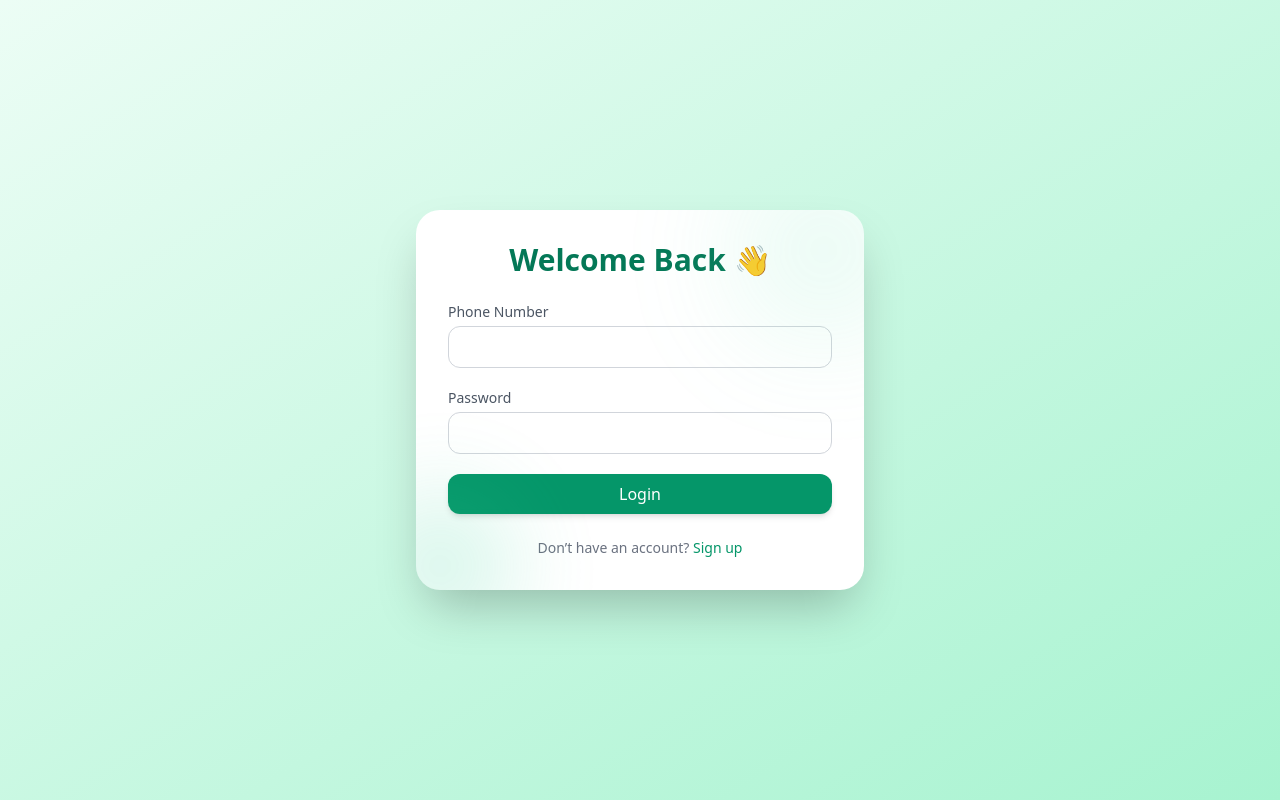
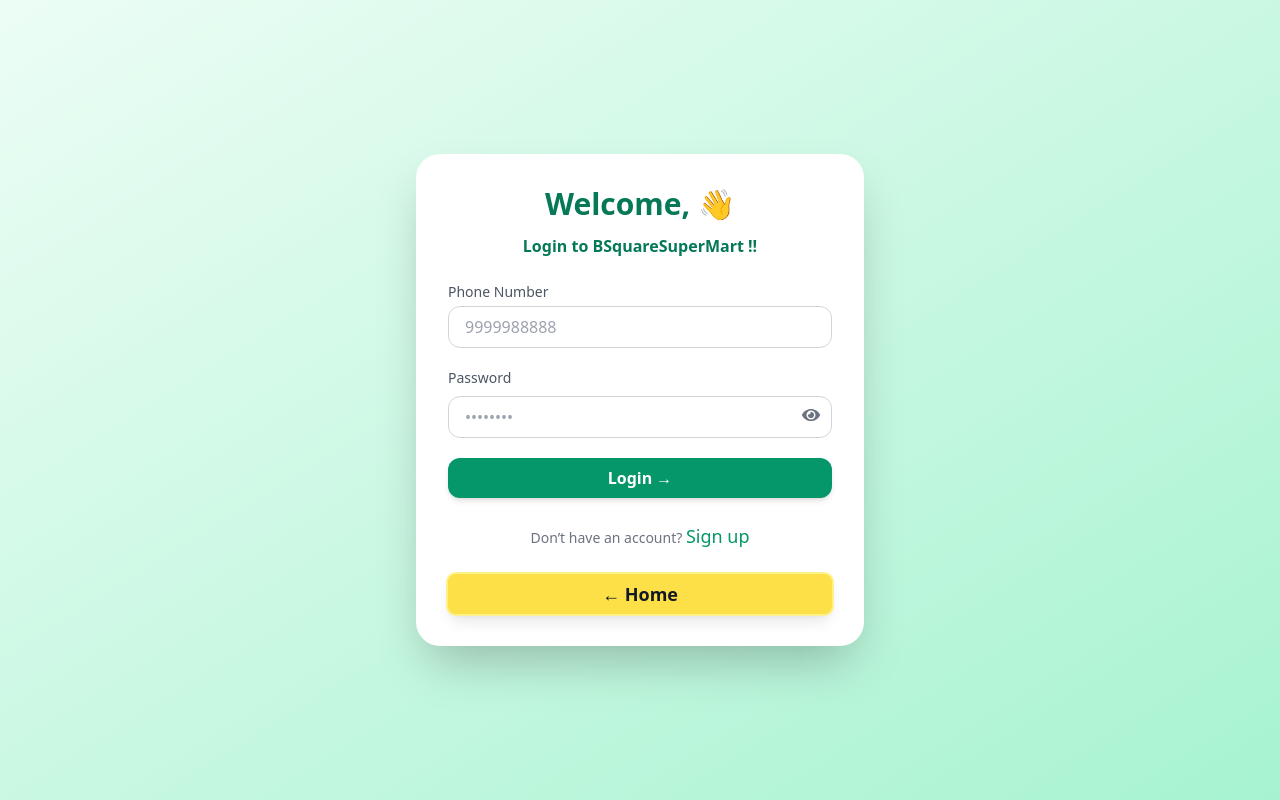
Before and after one commit to animeshmallick/BSquareSuperMart_ReactFrontEnd, a React (Vite) app: page /login in a window 1280 px wide. Built offline with nearby package versions, Linux system fonts and the light colour scheme.

Commit message:
add home button in login page

```diff
--- a/src/pages/Login.jsx
+++ b/src/pages/Login.jsx
@@ -4,6 +4,7 @@
 import { useNavigate } from "react-router-dom";
 import { motion } from "framer-motion";
 import AuthHelper from "../helpers/AuthHelper";
+import {FaEye, FaEyeSlash} from "react-icons/fa";
 
 const LoginPage = () => {
     const [phone, setPhone] = useState("");
@@ -11,6 +12,11 @@
     const [error, setError] = useState("");
     const [isLoading, setIsLoading] = useState(false);
     const navigate = useNavigate();
+    const [showPassword, setShowPassword] = useState(false);
+
+    const togglePassword = () => {
+        setShowPassword((prev) => !prev);
+    };
 
     const queryParams = new URLSearchParams(location.search);
     const source = queryParams.get("source");
@@ -65,27 +71,18 @@
                 transition={{ duration: 0.6, ease: "easeOut" }}
                 className="bg-white shadow-2xl rounded-3xl p-8 w-full max-w-md relative overflow-hidden"
             >
-                {/* Animated blurred glow backgrounds */}
-                <motion.div
-                    className="absolute -top-10 -right-10 w-40 h-40 bg-emerald-300 rounded-full filter blur-3xl opacity-20"
-                    animate={{ scale: [1, 1.2, 1], rotate: [0, 15, 0] }}
-                    transition={{ repeat: Infinity, duration: 6 }}
-                />
-                <motion.div
-                    className="absolute -bottom-10 -left-10 w-32 h-32 bg-emerald-400 rounded-full filter blur-2xl opacity-20"
-                    animate={{ scale: [1, 1.3, 1], rotate: [0, -15, 0] }}
-                    transition={{ repeat: Infinity, duration: 8 }}
-                />
-
-                <h2 className="text-3xl font-extrabold text-emerald-700 text-center mb-6">
-                    Welcome Back 👋
+                <h2 className="text-3xl font-extrabold text-emerald-700 text-center mb-3">
+                    Welcome, 👋
                 </h2>
-
+                <h5 className="font-extrabold text-emerald-700 text-center mb-6">
+                    Login to BSquareSuperMart !!
+                </h5>
                 <form onSubmit={handleLogin} className="space-y-5">
                     <div>
                         <label className="block text-sm font-medium text-gray-600">Phone Number</label>
                         <input
-                            type="text"
+                            type="number"
+                            placeholder="9999988888"
                             className="w-full mt-1 px-4 py-2 rounded-xl border border-gray-300 focus:ring-2 focus:ring-emerald-400 outline-none transition"
                             value={phone}
                             onChange={(e) => setPhone(e.target.value)}
@@ -93,15 +90,27 @@
                         />
                     </div>
 
-                    <div>
-                        <label className="block text-sm font-medium text-gray-600">Password</label>
-                        <input
-                            type="password"
-                            className="w-full mt-1 px-4 py-2 rounded-xl border border-gray-300 focus:ring-2 focus:ring-emerald-400 outline-none transition"
-                            value={password}
-                            onChange={(e) => setPassword(e.target.value)}
-                            required
-                        />
+                    <div className="mb-4">
+                        <label className="block text-sm font-medium text-gray-600 mb-1">Password</label>
+
+                        <div className="relative">
+                            <input
+                                type={showPassword ? "text" : "password"}
+                                placeholder="••••••••"
+                                className="w-full mt-1 px-4 py-2 pr-10 rounded-xl border border-gray-300 focus:ring-2 focus:ring-emerald-400 outline-none transition"
+                                value={password}
+                                onChange={(e) => setPassword(e.target.value)}
+                                required
+                            />
+
+                            <button
+                                type="button"
+                                onClick={togglePassword}
+                                className="absolute right-3 top-1/2 -translate-y-1/2 text-gray-500 hover:text-purple-500 transition"
+                            >
+                                {showPassword ? <FaEyeSlash size={18} /> : <FaEye size={18} />}
+                            </button>
+                        </div>
                     </div>
 
                     {error && (
@@ -117,18 +126,27 @@
                     <button
                         type="submit"
                         disabled={isLoading}
-                        className={`w-full bg-emerald-600 hover:bg-emerald-700 text-white py-2 rounded-xl transition duration-300 shadow-md ${
+                        className={`w-full bg-emerald-600 hover:bg-emerald-700 font-bold text-white py-2 rounded-xl transition duration-300 shadow-md ${
                             isLoading ? "opacity-60 cursor-not-allowed" : ""
                         }`}
                     >
-                        {isLoading ? "Logging in..." : "Login"}
+                        {isLoading ? "Logging in..." : "Login  →"}
                     </button>
                 </form>
 
-                <p className="text-center text-sm text-gray-500 mt-6">
+                <p className="text-center text-sm text-gray-500 mt-6 mb-6">
                     Don’t have an account?{" "}
-                    <span className="text-emerald-600 hover:underline cursor-pointer">Sign up</span>
+                    <span className="text-lg text-emerald-600 hover:underline cursor-pointer">Sign up</span>
                 </p>
+
+                <motion.button
+                    onClick={() => navigate("/")}
+                    whileHover={{ scale: 1.05 }}
+                    whileTap={{ scale: 0.95 }}
+                    className="w-full bg-yellow-300 hover:border-yellow-700 text-gray-900 text-lg font-bold px-6 py-1 rounded-lg shadow-lg transition-all duration-300 border-2 border-yellow-300 hover:shadow-xl ring-2 ring-yellow-200"
+                >
+                    ← Home
+                </motion.button>
             </motion.div>
         </div>
     );
```
